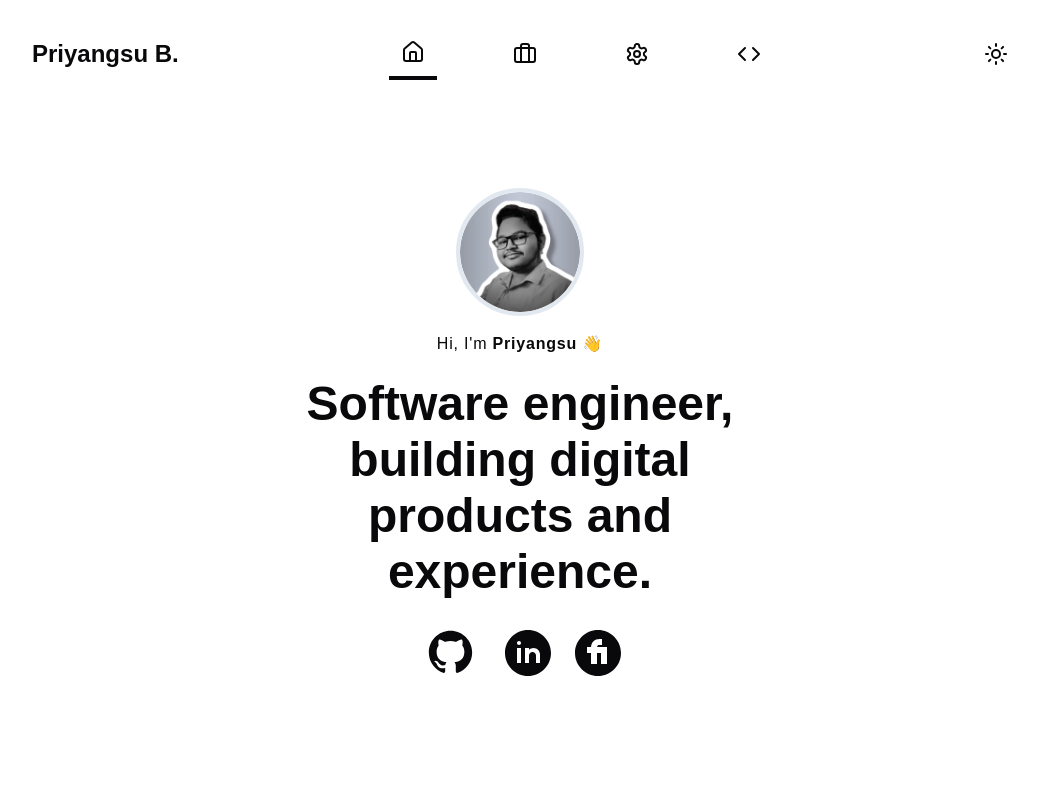
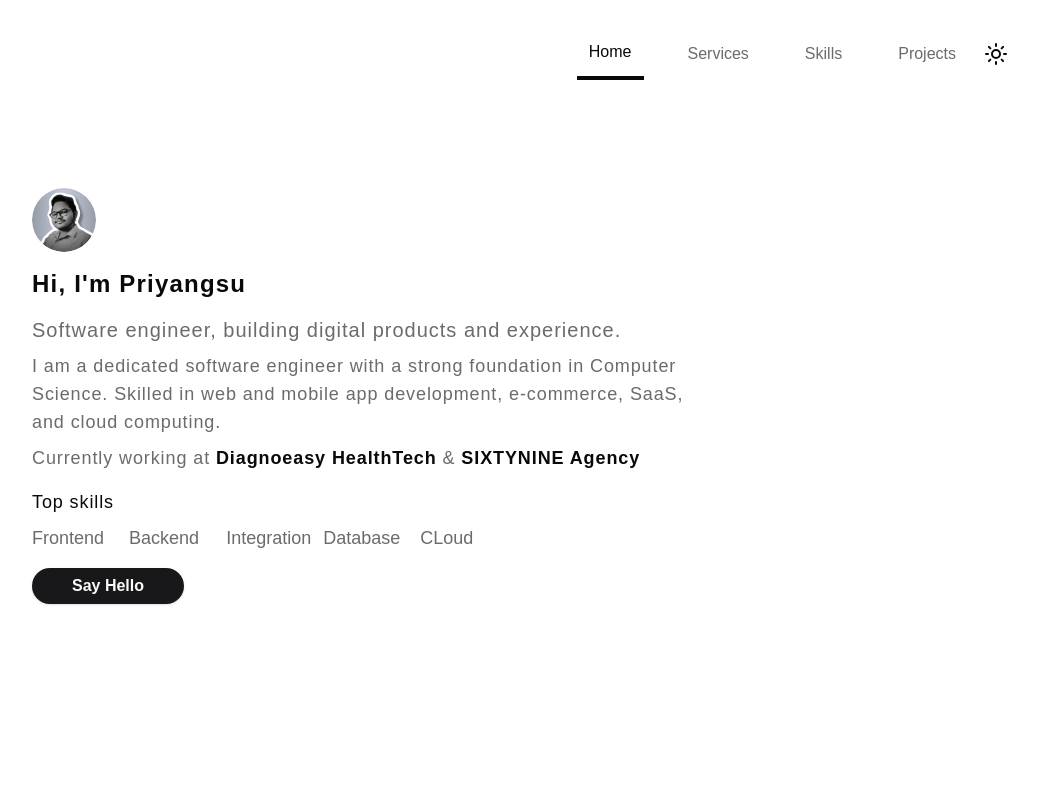
Before and after one commit to NxtNinja/dev-portfolio-prod, a Next.js app: page / in a window 1280 px wide. Shown: the top 800 px of the page, without its empty margins (115-1153 px from the left). Built offline with nearby package versions, Linux system fonts and the light colour scheme; a web font is replaced by a local one; what tailwindcss-motion would draw is missing.

Commit message:
new UI created

```diff
--- a/src/app/layout.tsx
+++ b/src/app/layout.tsx
@@ -3,7 +3,7 @@ import "./globals.css";
 import Navbar from "@/components/Navbar";
 import { Sulphur_Point } from "next/font/google";
 import ThemeProvider from "@/components/providers/ThemeProvider";
-import Footer from "@/components/Footer";
+// import Footer from "@/components/Footer";
 
 type RootLayoutProps = Readonly<{
   children: ReactNode;
@@ -30,7 +30,7 @@ const RootLayout = ({ children }: RootLayoutProps) => {
 
           <main className="mx-auto max-w-screen-lg px-6">{children}</main>
 
-          <Footer />
+          {/* <Footer /> */}
         </ThemeProvider>
       </body>
     </html>
--- a/src/app/page.tsx
+++ b/src/app/page.tsx
@@ -1,4 +1,4 @@
-import AboutMe from "@/components/AboutMe";
+// import AboutMe from "@/components/AboutMe";
 import Hero from "@/components/Hero";
 import { indexPage } from "@/lib/seoData";
 import { Metadata } from "next";
@@ -14,7 +14,7 @@ const page = () => {
         <div className="flex items-start justify-start py-20">
           <Hero />
         </div>
-        <AboutMe />
+        {/* <AboutMe /> */}
       </div>
     </>
   );
--- a/src/components/Hero.tsx
+++ b/src/components/Hero.tsx
@@ -1,89 +1,119 @@
 import Image from "next/image";
-import {
-  Tooltip,
-  TooltipContent,
-  TooltipProvider,
-  TooltipTrigger,
-} from "./ui/tooltip";
+import { Button } from "./ui/button";
 import Link from "next/link";
 
 // Define the icons with links and labels
-const icons = [
-  {
-    label: "Github",
-    link: "https://github.com/NxtNinja",
-    svg: (
-      <svg
-        xmlns="http://www.w3.org/2000/svg"
-        x="0px"
-        y="0px"
-        width="65"
-        height="65"
-        viewBox="0 0 72 72"
-        className="fill-current"
-      >
-        <path d="M36,12c13.255,0,24,10.745,24,24c0,10.656-6.948,19.685-16.559,22.818c0.003-0.009,0.007-0.022,0.007-0.022	s-1.62-0.759-1.586-2.114c0.038-1.491,0-4.971,0-6.248c0-2.193-1.388-3.747-1.388-3.747s10.884,0.122,10.884-11.491	c0-4.481-2.342-6.812-2.342-6.812s1.23-4.784-0.426-6.812c-1.856-0.2-5.18,1.774-6.6,2.697c0,0-2.25-0.922-5.991-0.922	c-3.742,0-5.991,0.922-5.991,0.922c-1.419-0.922-4.744-2.897-6.6-2.697c-1.656,2.029-0.426,6.812-0.426,6.812	s-2.342,2.332-2.342,6.812c0,11.613,10.884,11.491,10.884,11.491s-1.097,1.239-1.336,3.061c-0.76,0.258-1.877,0.576-2.78,0.576	c-2.362,0-4.159-2.296-4.817-3.358c-0.649-1.048-1.98-1.927-3.221-1.927c-0.817,0-1.216,0.409-1.216,0.876s1.146,0.793,1.902,1.659	c1.594,1.826,1.565,5.933,7.245,5.933c0.617,0,1.876-0.152,2.823-0.279c-0.006,1.293-0.007,2.657,0.013,3.454	c0.034,1.355-1.586,2.114-1.586,2.114s0.004,0.013,0.007,0.022C18.948,55.685,12,46.656,12,36C12,22.745,22.745,12,36,12z"></path>
-      </svg>
-    ),
-  },
-  {
-    label: "LinkedIn",
-    link: "https://www.linkedin.com/in/priyangsubanik/",
-    svg: (
-      <svg
-        xmlns="http://www.w3.org/2000/svg"
-        x="0px"
-        y="0px"
-        width="50"
-        height="50"
-        viewBox="0 0 50 50"
-        className="fill-current"
-      >
-        <path d="M25,2C12.318,2,2,12.317,2,25s10.318,23,23,23s23-10.317,23-23S37.682,2,25,2z M18,35h-4V20h4V35z M16,17 c-1.105,0-2-0.895-2-2c0-1.105,0.895-2,2-2s2,0.895,2,2C18,16.105,17.105,17,16,17z M37,35h-4v-5v-2.5c0-1.925-1.575-3.5-3.5-3.5 S26,25.575,26,27.5V35h-4V20h4v1.816C27.168,20.694,28.752,20,30.5,20c3.59,0,6.5,2.91,6.5,6.5V35z"></path>
-      </svg>
-    ),
-  },
-  {
-    label: "Fiverr",
-    link: "https://www.fiverr.com/s/R70GkkR",
-    svg: (
-      <svg
-        xmlns="http://www.w3.org/2000/svg"
-        x="0px"
-        y="0px"
-        width="50"
-        height="50"
-        viewBox="0 0 50 50"
-        className="fill-current"
-      >
-        <path d="M25,2C12.32,2,2,12.32,2,25s10.32,23,23,23s23-10.32,23-23S37.68,2,25,2z M34,36h-6V25h-4v11h-6V25h-4v-6h4.04 c0.37-4.96,3.54-8,8.46-8h2.53v6H26.5c-0.92,0-2.14,0-2.43,2H34V36z"></path>
-      </svg>
-    ),
-  },
-];
+// const icons = [
+//   {
+//     label: "Github",
+//     link: "https://github.com/NxtNinja",
+//     svg: (
+//       <svg
+//         xmlns="http://www.w3.org/2000/svg"
+//         x="0px"
+//         y="0px"
+//         width="65"
+//         height="65"
+//         viewBox="0 0 72 72"
+//         className="fill-current"
+//       >
+//         <path d="M36,12c13.255,0,24,10.745,24,24c0,10.656-6.948,19.685-16.559,22.818c0.003-0.009,0.007-0.022,0.007-0.022	s-1.62-0.759-1.586-2.114c0.038-1.491,0-4.971,0-6.248c0-2.193-1.388-3.747-1.388-3.747s10.884,0.122,10.884-11.491	c0-4.481-2.342-6.812-2.342-6.812s1.23-4.784-0.426-6.812c-1.856-0.2-5.18,1.774-6.6,2.697c0,0-2.25-0.922-5.991-0.922	c-3.742,0-5.991,0.922-5.991,0.922c-1.419-0.922-4.744-2.897-6.6-2.697c-1.656,2.029-0.426,6.812-0.426,6.812	s-2.342,2.332-2.342,6.812c0,11.613,10.884,11.491,10.884,11.491s-1.097,1.239-1.336,3.061c-0.76,0.258-1.877,0.576-2.78,0.576	c-2.362,0-4.159-2.296-4.817-3.358c-0.649-1.048-1.98-1.927-3.221-1.927c-0.817,0-1.216,0.409-1.216,0.876s1.146,0.793,1.902,1.659	c1.594,1.826,1.565,5.933,7.245,5.933c0.617,0,1.876-0.152,2.823-0.279c-0.006,1.293-0.007,2.657,0.013,3.454	c0.034,1.355-1.586,2.114-1.586,2.114s0.004,0.013,0.007,0.022C18.948,55.685,12,46.656,12,36C12,22.745,22.745,12,36,12z"></path>
+//       </svg>
+//     ),
+//   },
+//   {
+//     label: "LinkedIn",
+//     link: "https://www.linkedin.com/in/priyangsubanik/",
+//     svg: (
+//       <svg
+//         xmlns="http://www.w3.org/2000/svg"
+//         x="0px"
+//         y="0px"
+//         width="50"
+//         height="50"
+//         viewBox="0 0 50 50"
+//         className="fill-current"
+//       >
+//         <path d="M25,2C12.318,2,2,12.317,2,25s10.318,23,23,23s23-10.317,23-23S37.682,2,25,2z M18,35h-4V20h4V35z M16,17 c-1.105,0-2-0.895-2-2c0-1.105,0.895-2,2-2s2,0.895,2,2C18,16.105,17.105,17,16,17z M37,35h-4v-5v-2.5c0-1.925-1.575-3.5-3.5-3.5 S26,25.575,26,27.5V35h-4V20h4v1.816C27.168,20.694,28.752,20,30.5,20c3.59,0,6.5,2.91,6.5,6.5V35z"></path>
+//       </svg>
+//     ),
+//   },
+//   {
+//     label: "Fiverr",
+//     link: "https://www.fiverr.com/s/R70GkkR",
+//     svg: (
+//       <svg
+//         xmlns="http://www.w3.org/2000/svg"
+//         x="0px"
+//         y="0px"
+//         width="50"
+//         height="50"
+//         viewBox="0 0 50 50"
+//         className="fill-current"
+//       >
+//         <path d="M25,2C12.32,2,2,12.32,2,25s10.32,23,23,23s23-10.32,23-23S37.68,2,25,2z M34,36h-6V25h-4v11h-6V25h-4v-6h4.04 c0.37-4.96,3.54-8,8.46-8h2.53v6H26.5c-0.92,0-2.14,0-2.43,2H34V36z"></path>
+//       </svg>
+//     ),
+//   },
+// ];
 
 const Hero = () => {
   return (
     <>
-      <div className="mx-auto flex max-w-lg flex-col items-center justify-center gap-5">
-        <div className="flex flex-col items-center justify-center gap-4">
+      <div className="flex w-full max-w-2xl flex-col items-start justify-center gap-4">
+        <div className="flex flex-col items-start justify-center gap-4">
           <div className="relative">
             <Image
               src={"/MY_PIC.avif"}
               alt="Priyangsu B."
-              className="motion-preset-pop -z-50 h-32 w-32 rounded-full border-4 border-slate-200 motion-delay-500"
+              className="motion-preset-pop -z-50 h-16 w-16 rounded-full motion-delay-500"
               width={200}
               height={200}
             />
           </div>
-          <p className="motion-preset-slide-left tracking-wider motion-duration-1000">
-            Hi, I&apos;m <span className="font-semibold">Priyangsu 👋</span>
+          <p className="motion-preset-slide-left text-2xl font-semibold tracking-wider motion-duration-1000">
+            Hi, I&apos;m <span className="">Priyangsu</span>
           </p>
         </div>
-        <p className="motion-preset-slide-right text-center text-3xl font-bold text-foreground motion-duration-1000 sm:text-5xl md:leading-[3.5rem]">
-          Software engineer, building digital products and experience.
-        </p>
-        <div className="flex items-center justify-center gap-5 dark:text-foreground">
+        <div className="space-y-2">
+          <p className="motion-preset-slide-right text-2xl tracking-wider text-foreground/60 motion-duration-1000 sm:text-xl">
+            Software engineer, building digital products and experience.
+          </p>
+          <p className="motion-preset-slide-right text-xl leading-8 tracking-wider text-foreground/60 motion-duration-1000 sm:text-lg">
+            I am a dedicated software engineer with a strong foundation in
+            Computer Science. Skilled in web and mobile app development,
+            e-commerce, SaaS, and cloud computing.
+          </p>
+          <p className="motion-preset-slide-right text-xl leading-8 tracking-wider text-foreground/60 motion-duration-1000 sm:text-lg">
+            Currently working at{" "}
+            <span className="font-bold text-foreground">
+              Diagnoeasy HealthTech
+            </span>{" "}
+            &{" "}
+            <span className="font-bold text-foreground">SIXTYNINE Agency</span>
+          </p>
+        </div>
+        <div className="flex flex-col gap-2">
+          <p className="motion-preset-slide-right text-xl leading-8 tracking-wider text-foreground motion-duration-1000 sm:text-lg">
+            Top skills
+          </p>
+          <div className="grid grid-cols-3 gap-3 sm:grid-cols-5">
+            <p className="text-xl text-foreground/60 sm:text-lg">Frontend</p>
+            <p className="text-xl text-foreground/60 sm:text-lg">Backend</p>
+            <p className="text-xl text-foreground/60 sm:text-lg">Integration</p>
+            <p className="text-xl text-foreground/60 sm:text-lg">Database</p>
+            <p className="text-xl text-foreground/60 sm:text-lg">CLoud</p>
+          </div>
+        </div>
+        <div className="">
+          <Button
+            asChild
+            className="rounded-full px-10 py-3 text-base font-semibold"
+          >
+            <Link href={"https://wa.me/8420615746?text=Hello!"}>Say Hello</Link>
+          </Button>
+        </div>
+        {/* <div className="flex items-center justify-center gap-5 dark:text-foreground">
           {icons.map((icon, index) => (
             <TooltipProvider key={index}>
               <Tooltip>
@@ -107,7 +137,7 @@ const Hero = () => {
               </Tooltip>
             </TooltipProvider>
           ))}
-        </div>
+        </div> */}
       </div>
     </>
   );
--- a/src/components/Navbar.tsx
+++ b/src/components/Navbar.tsx
@@ -1,11 +1,4 @@
 "use client";
-
-import {
-  Tooltip,
-  TooltipContent,
-  TooltipProvider,
-  TooltipTrigger,
-} from "@/components/ui/tooltip";
 
 import { Briefcase, Code, House, Settings } from "lucide-react";
 import Link from "next/link";
@@ -26,40 +19,34 @@ const Navbar = () => {
     <>
       <header className="sticky top-0 z-50 mx-auto max-w-screen-lg bg-background/40 p-1 px-6 backdrop-blur-md">
         <div className="my-6 flex flex-col items-center justify-between gap-4">
-          <div className="flex w-full items-center justify-between rounded-full text-background">
-            <div className="flex items-center gap-2">
+          <div className="flex w-full items-center justify-end rounded-full text-background">
+            {/* <div className="flex items-center gap-2">
               <Link
                 href={"/"}
                 className="text-2xl font-bold text-foreground"
               >
                 Priyangsu B.
               </Link>
-            </div>
-            <div className="hidden items-center justify-center gap-16 md:flex">
+            </div> */}
+            <div className="flex items-center gap-4">
+              <div className="hidden items-center justify-center gap-8 md:flex">
                 {navItems.map((item, index) => (
-                <TooltipProvider key={index}>
-                  <Tooltip>
-                    <TooltipTrigger>
-                      <Link href={item.link}>
+                  <Link
+                    href={item.link}
+                    key={index}
+                  >
                     <div
                       className={`p-3 ${
                         pathname === item.link
                           ? "border-b-4 border-foreground text-foreground"
-                              : "text-foreground"
+                          : "text-foreground/60"
                       }`}
                     >
-                          {item.icon}
+                      {item.name}
                     </div>
                   </Link>
-                    </TooltipTrigger>
-                    <TooltipContent>
-                      <p>{item.name}</p>
-                    </TooltipContent>
-                  </Tooltip>
-                </TooltipProvider>
                 ))}
               </div>
-            <div className="flex items-center gap-4">
               <SwitchTheme />
               <div className="flex md:hidden">
                 <MobileNav navItems={navItems} />
--- a/src/components/Skills/BackendSkills.tsx
+++ b/src/components/Skills/BackendSkills.tsx
@@ -132,7 +132,7 @@ const BackendSkills = () => {
   return (
     <>
       <div className="space-y-5">
-        <p className="text-2xl font-semibold">Backend Skills</p>
+        <p className="text-xl font-semibold">Backend Skills</p>
         <div className="grid grid-cols-4 place-items-start gap-5 md:grid-cols-5">
           {backendSkills.map((skill) => (
             <div
@@ -140,9 +140,6 @@ const BackendSkills = () => {
               className="motion-preset-slide-right flex w-full flex-col items-center justify-center duration-1000"
             >
               {skill.icon}
-              <p className="mt-2 text-center text-sm font-medium">
-                {skill.name}
-              </p>
             </div>
           ))}
         </div>
--- a/src/components/Skills/FrontendSkills.tsx
+++ b/src/components/Skills/FrontendSkills.tsx
@@ -117,7 +117,7 @@ const FrontendSkills = () => {
   return (
     <>
       <div className="space-y-5">
-        <p className="text-2xl font-semibold">Frontend Skills</p>
+        <p className="text-xl font-semibold">Frontend Skills</p>
         <div className="grid grid-cols-4 place-items-start gap-5 md:grid-cols-5">
           {frontendSkills.map((skill) => (
             <div
@@ -125,9 +125,6 @@ const FrontendSkills = () => {
               className="motion-preset-slide-right flex w-full flex-col items-center justify-center duration-1000"
             >
               {skill.icon}
-              <p className="mt-2 text-center text-sm font-medium">
-                {skill.name}
-              </p>
             </div>
           ))}
         </div>
```
Also changed, not shown: src/components/Projects/Projects.tsx (+26 -28 lines), src/components/Services.tsx (+52 -27 lines), src/components/Skills/Skills.tsx (+13 -4 lines). Lines whose indentation alone changed are shown as unchanged.
